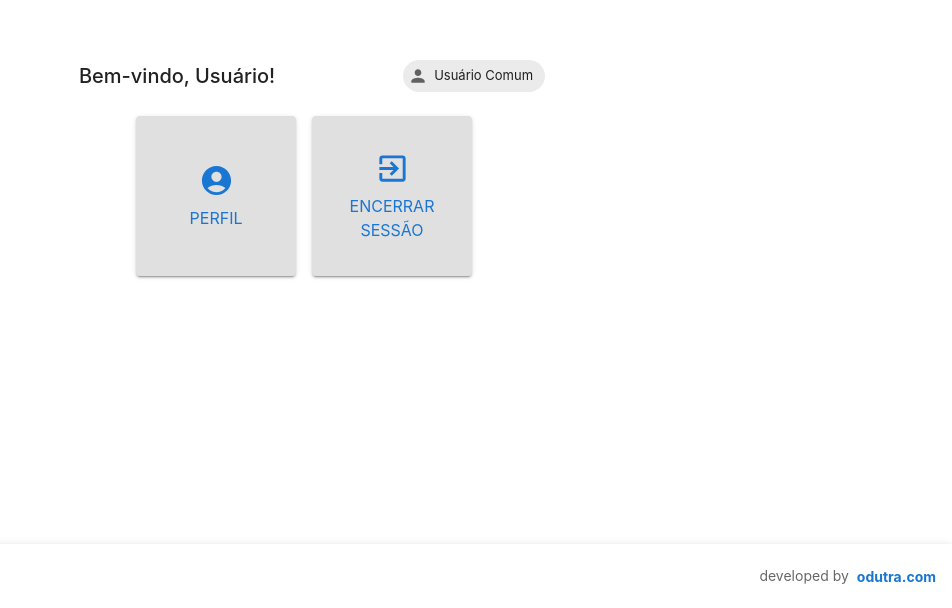
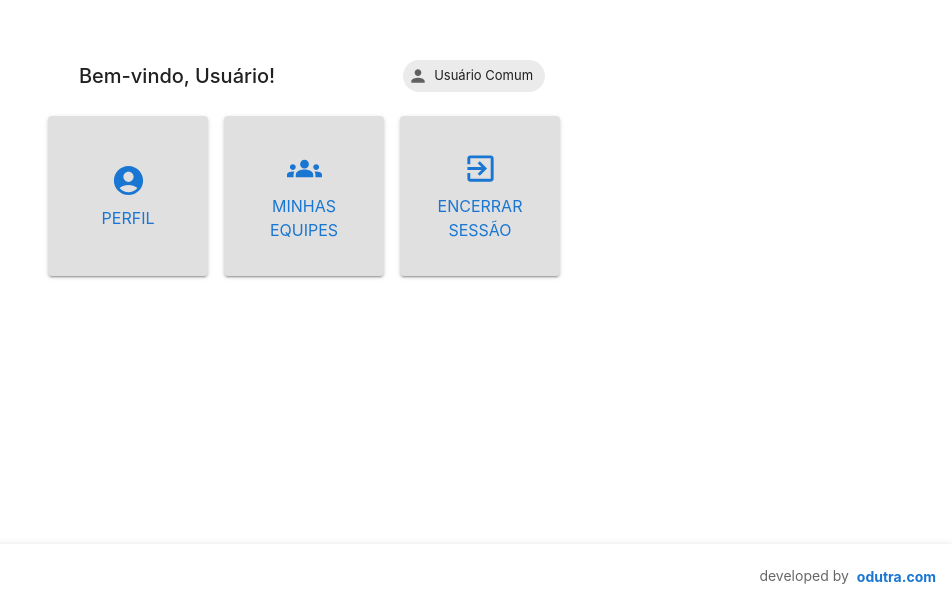
Before and after one commit to odutradev/dm-scouts, a React (Vite) app: page /dashboard in a window 1280 px wide. Shown: the part 192-800 px from the top of the page, without its empty margins (328-1280 px from the left). Built offline with nearby package versions, Linux system fonts and the light colour scheme; no server answers; sample sign-in values are in the browser's storage.

Commit message:
feat: Add userTeams in dashboard links

```diff
--- a/src/pages/dashboard/menuLinks.tsx
+++ b/src/pages/dashboard/menuLinks.tsx
@@ -1,5 +1,4 @@
 import {
-//  Dashboard,
   Settings,
   ExitToApp,
   AccountCircle,
@@ -10,7 +9,6 @@ import {
 
 export const menuLinks = {
   admin: [
-//    { icon: <Dashboard fontSize="large" />, label: 'Painel', path: '/admin/dashboard' },
     { icon: <Settings fontSize="large" />, label: 'Configurações', path: '/admin/config' },
     { icon: <AccountCircle fontSize="large" />, label: 'Perfil', path: '/dashboard/profile' },
     { icon: <Group fontSize="large" />, label: 'Usuários', path: '/admin/users' },
@@ -20,6 +18,7 @@ export const menuLinks = {
   ],
   normal: [
     { icon: <AccountCircle fontSize="large" />, label: 'Perfil', path: '/dashboard/profile' },
+    { icon: <Groups fontSize="large" />, label: 'Minhas Equipes', path: '/dashboard/user/teams' },
     { icon: <ExitToApp fontSize="large" />, label: 'Encerrar sessão', path: '/logout' }
   ],
   leadership: [
--- a/src/routes/routes.tsx
+++ b/src/routes/routes.tsx
@@ -14,6 +14,7 @@ import EditBasePage from "@pages/base";
 import Teams from "@pages/teams";
 import EditTeamPage from "@pages/team";
 import SharedTeam from "@pages/sharedTeam";
+import UserTeamsPage from "@pages/userTeams";
 
 const InitialRoute = () => localStorage.getItem("token") != null ? <Navigate to="/dashboard" replace/> : <Navigate to="/signin" />;
 
@@ -38,6 +39,7 @@ const routes = [
         routes: [
             ['/', <Dashboard />],
             ['/profile', <ProfileEdit />],
+            ['/user/teams', <UserTeamsPage />],
 
         ]
     },
```
